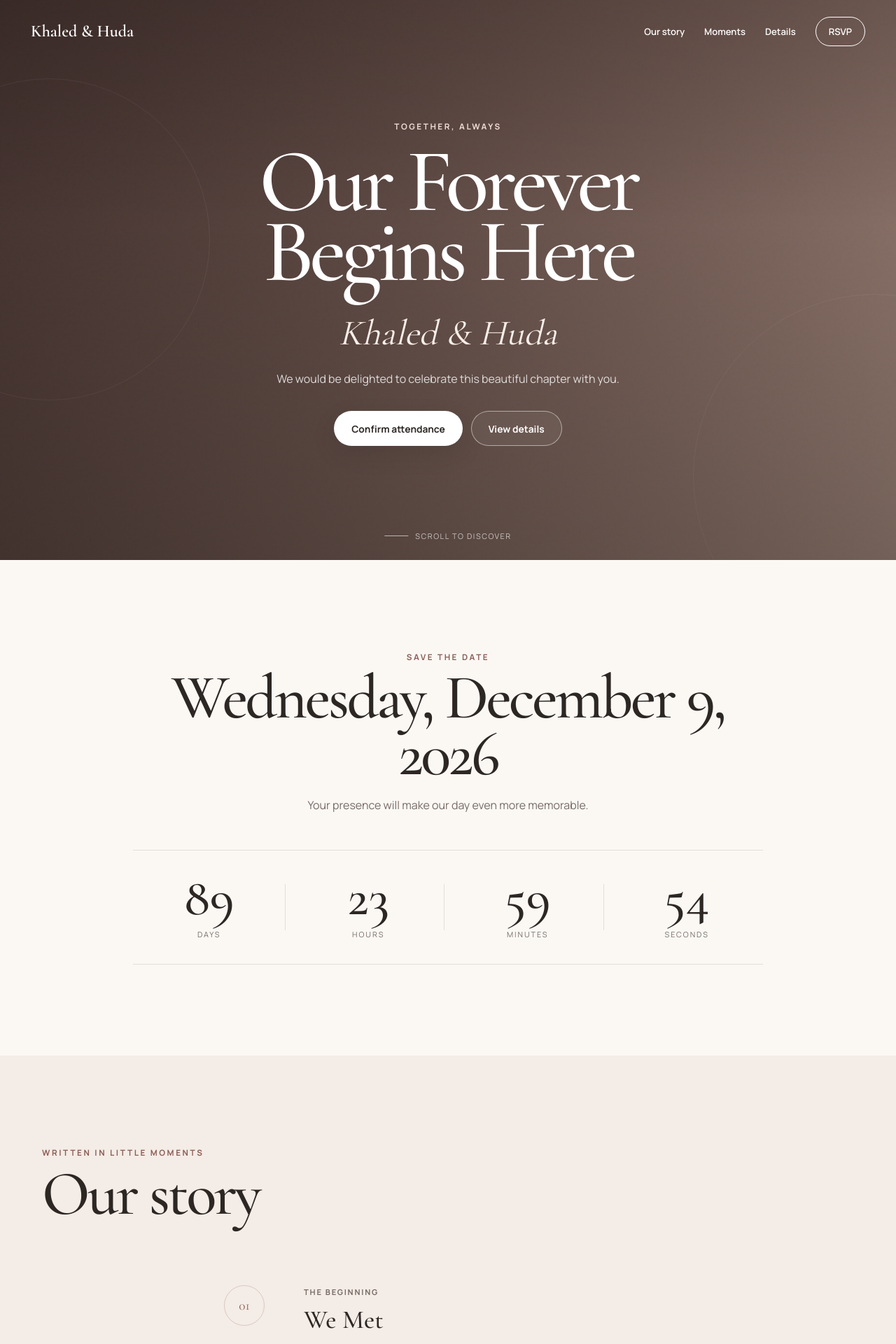
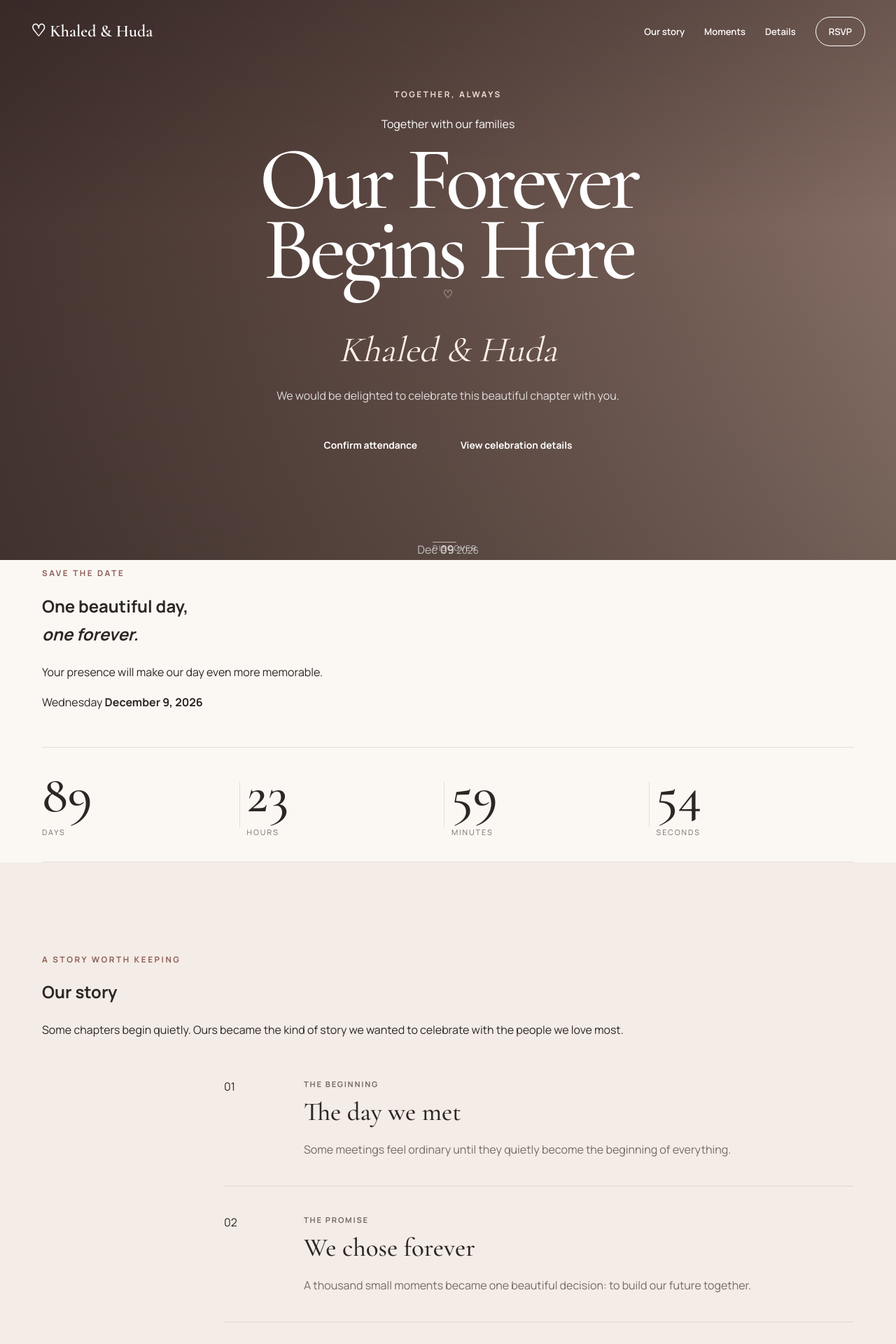
Before and after one commit to AbdelrahmanOuf/khaled-huda-django, a Django app: page / in a window 1280 px wide. Shown: the top 1920 px of the page at 70% size. Run offline with Django 5.2, Linux system fonts and the light colour scheme; data that the repository does not hold is empty.

Commit message:
feat: redesign celebration landing page

```diff
--- a/templates/celebration/home.html
+++ b/templates/celebration/home.html
@@ -2,13 +2,18 @@
 {% load static %}
 
 {% block content %}
+<div class="page-progress" data-page-progress aria-hidden="true"></div>
+
 <header class="site-header" data-header>
-    <a class="brand" href="#top" aria-label="Back to top">{{ event.couple_names }}</a>
+    <a class="brand" href="#top" aria-label="Back to top">
+        <span class="brand-mark" aria-hidden="true">♡</span>
+        <span>{{ event.couple_names }}</span>
+    </a>
     <button class="nav-toggle" type="button" aria-expanded="false" aria-controls="main-nav" data-nav-toggle>
         <span></span><span></span>
         <span class="sr-only">Toggle navigation</span>
     </button>
-    <nav class="nav" id="main-nav" data-nav>
+    <nav class="nav" id="main-nav" data-nav aria-label="Primary navigation">
         <a href="#story">Our story</a>
         <a href="#gallery">Moments</a>
         <a href="#details">Details</a>
@@ -18,113 +23,178 @@
 
 <main id="top">
     <section class="hero" {% if event.hero_image %}style="--hero-image: url('{{ event.hero_image.url }}')"{% endif %}>
-        <div class="hero-noise" aria-hidden="true"></div>
-        <div class="hero-orb hero-orb-one" aria-hidden="true"></div>
-        <div class="hero-orb hero-orb-two" aria-hidden="true"></div>
+        <div class="hero-overlay" aria-hidden="true"></div>
+        <div class="hero-grain" aria-hidden="true"></div>
+        <div class="hero-frame" aria-hidden="true"></div>
+        <div class="hero-flourish hero-flourish-left" aria-hidden="true"></div>
+        <div class="hero-flourish hero-flourish-right" aria-hidden="true"></div>
+
         <div class="hero-content reveal">
             <p class="eyebrow">{{ event.eyebrow }}</p>
+            <p class="hero-kicker">Together with our families</p>
             <h1>{{ event.hero_title }}</h1>
+            <div class="hero-monogram" aria-hidden="true"><span>♡</span></div>
             <p class="hero-names">{{ event.couple_names }}</p>
             <p class="hero-copy">{{ event.hero_subtitle }}</p>
             <div class="hero-actions">
-                <a class="button button-primary" href="#rsvp">Confirm attendance</a>
-                <a class="button button-ghost" href="#details">View details</a>
+                <a class="button button-light" href="#rsvp">Confirm attendance</a>
+                <a class="button button-glass" href="#details">View celebration details</a>
             </div>
         </div>
-        <div class="scroll-cue" aria-hidden="true"><span></span>Scroll to discover</div>
+
+        <div class="hero-date-card reveal" aria-label="Celebration date">
+            <span>{{ event.event_datetime|date:"M" }}</span>
+            <strong>{{ event.event_datetime|date:"d" }}</strong>
+            <small>{{ event.event_datetime|date:"Y" }}</small>
+        </div>
+        <a class="scroll-cue" href="#save-the-date" aria-label="Scroll to save the date">
+            <span>Discover</span><i aria-hidden="true"></i>
+        </a>
     </section>
 
-    <section class="intro section-shell reveal">
+    <section class="save-date" id="save-the-date">
+        <div class="section-shell save-date-grid">
+            <div class="save-date-intro reveal">
                 <p class="section-kicker">Save the date</p>
-        <h2>{{ event.event_datetime|date:"l, F j, Y" }}</h2>
+                <h2>One beautiful day,<br><em>one forever.</em></h2>
+            </div>
+            <div class="save-date-copy reveal">
                 <p>{{ event.invitation_note }}</p>
-        <div class="countdown" data-countdown="{{ event.event_datetime|date:'c' }}" aria-label="Countdown to the celebration">
+                <div class="event-signature">
+                    <span>{{ event.event_datetime|date:"l" }}</span>
+                    <strong>{{ event.event_datetime|date:"F j, Y" }}</strong>
+                </div>
+            </div>
+        </div>
+        <div class="section-shell">
+            <div class="countdown reveal" data-countdown="{{ event.event_datetime|date:'c' }}" aria-label="Countdown to the celebration">
                 <div><strong data-days>00</strong><span>Days</span></div>
                 <div><strong data-hours>00</strong><span>Hours</span></div>
                 <div><strong data-minutes>00</strong><span>Minutes</span></div>
                 <div><strong data-seconds>00</strong><span>Seconds</span></div>
             </div>
+        </div>
     </section>
 
     <section class="story" id="story">
         <div class="section-shell">
-            <div class="section-heading reveal">
-                <p class="section-kicker">Written in little moments</p>
+            <div class="story-heading reveal">
+                <div>
+                    <p class="section-kicker">A story worth keeping</p>
                     <h2>Our story</h2>
+                </div>
+                <p>Some chapters begin quietly. Ours became the kind of story we wanted to celebrate with the people we love most.</p>
             </div>
             <div class="timeline">
                 {% for moment in event.story_moments.all %}
                     <article class="timeline-item reveal">
-                        <div class="timeline-marker" aria-hidden="true">{{ forloop.counter|stringformat:"02d" }}</div>
-                        <div>
+                        <div class="timeline-number" aria-hidden="true">{{ forloop.counter|stringformat:"02d" }}</div>
+                        <div class="timeline-body">
                             <p class="timeline-date">{{ moment.date_label }}</p>
                             <h3>{{ moment.title }}</h3>
                             <p>{{ moment.description }}</p>
                         </div>
                     </article>
                 {% empty %}
-                    <article class="timeline-item reveal"><div class="timeline-marker">01</div><div><p class="timeline-date">The beginning</p><h3>We Met</h3><p>Some meetings feel ordinary until they become the start of everything.</p></div></article>
-                    <article class="timeline-item reveal"><div class="timeline-marker">02</div><div><p class="timeline-date">The promise</p><h3>We Chose Forever</h3><p>A thousand little moments became one beautiful decision: to build the future together.</p></div></article>
-                    <article class="timeline-item reveal"><div class="timeline-marker">03</div><div><p class="timeline-date">The celebration</p><h3>And Now, We Celebrate</h3><p>We would love for you to be part of the day we will remember forever.</p></div></article>
+                    <article class="timeline-item reveal">
+                        <div class="timeline-number" aria-hidden="true">01</div>
+                        <div class="timeline-body"><p class="timeline-date">The beginning</p><h3>The day we met</h3><p>Some meetings feel ordinary until they quietly become the beginning of everything.</p></div>
+                    </article>
+                    <article class="timeline-item reveal">
+                        <div class="timeline-number" aria-hidden="true">02</div>
+                        <div class="timeline-body"><p class="timeline-date">The promise</p><h3>We chose forever</h3><p>A thousand small moments became one beautiful decision: to build our future together.</p></div>
+                    </article>
+                    <article class="timeline-item reveal">
+                        <div class="timeline-number" aria-hidden="true">03</div>
+                        <div class="timeline-body"><p class="timeline-date">The celebration</p><h3>Now we celebrate</h3><p>And the day feels even more meaningful because we get to share it with you.</p></div>
+                    </article>
                 {% endfor %}
             </div>
         </div>
     </section>
 
+    <section class="quote-band" aria-label="Celebration quote">
+        <div class="quote-line" aria-hidden="true"></div>
+        <p class="reveal">“And suddenly, every love song made sense.”</p>
+        <div class="quote-line" aria-hidden="true"></div>
+    </section>
+
     <section class="gallery-section" id="gallery">
         <div class="section-shell">
-            <div class="section-heading reveal">
-                <p class="section-kicker">A few favorite frames</p>
-                <h2>Moments we keep</h2>
+            <div class="gallery-heading reveal">
+                <div>
+                    <p class="section-kicker">Captured with love</p>
+                    <h2>Our favorite<br><em>moments.</em></h2>
+                </div>
+                <p>A little collection of laughter, quiet glances and memories we never want to forget.</p>
             </div>
             <div class="gallery-grid">
                 {% for item in event.gallery_items.all %}
-                    <figure class="gallery-card gallery-card-{{ forloop.counter|divisibleby:3|yesno:'tall,standard' }} reveal">
+                    <figure class="gallery-card gallery-card-{{ forloop.counter }} reveal">
                         <img src="{{ item.image.url }}" alt="{{ item.alt_text }}" loading="lazy" decoding="async">
-                        {% if item.caption %}<figcaption>{{ item.caption }}</figcaption>{% endif %}
+                        <div class="gallery-shade" aria-hidden="true"></div>
+                        {% if item.caption %}<figcaption><span>{{ item.caption }}</span></figcaption>{% endif %}
                     </figure>
                 {% empty %}
-                    <figure class="gallery-card gallery-card-tall reveal"><img src="{% static 'site/images/moment-1.svg' %}" alt="Elegant placeholder for a couple photo" loading="lazy"></figure>
-                    <figure class="gallery-card reveal"><img src="{% static 'site/images/moment-2.svg' %}" alt="Elegant placeholder for a celebration photo" loading="lazy"></figure>
-                    <figure class="gallery-card reveal"><img src="{% static 'site/images/moment-3.svg' %}" alt="Elegant placeholder for an engagement photo" loading="lazy"></figure>
-                    <figure class="gallery-card gallery-card-wide reveal"><img src="{% static 'site/images/moment-4.svg' %}" alt="Elegant placeholder for a memorable moment" loading="lazy"></figure>
+                    <figure class="gallery-card gallery-card-1 reveal"><img src="{% static 'site/images/moment-1.svg' %}" alt="Elegant placeholder for a couple photo" loading="lazy"><div class="gallery-shade"></div></figure>
+                    <figure class="gallery-card gallery-card-2 reveal"><img src="{% static 'site/images/moment-2.svg' %}" alt="Elegant placeholder for a celebration photo" loading="lazy"><div class="gallery-shade"></div></figure>
+                    <figure class="gallery-card gallery-card-3 reveal"><img src="{% static 'site/images/moment-3.svg' %}" alt="Elegant placeholder for an engagement photo" loading="lazy"><div class="gallery-shade"></div></figure>
+                    <figure class="gallery-card gallery-card-4 reveal"><img src="{% static 'site/images/moment-4.svg' %}" alt="Elegant placeholder for a memorable moment" loading="lazy"><div class="gallery-shade"></div></figure>
                 {% endfor %}
             </div>
         </div>
     </section>
 
     <section class="details" id="details">
-        <div class="section-shell details-grid">
-            <div class="details-copy reveal">
-                <p class="section-kicker">Where & when</p>
-                <h2>Celebrate with us</h2>
-                <p>Everything you need for a smooth arrival and a beautiful evening.</p>
+        <div class="details-decoration" aria-hidden="true">♡</div>
+        <div class="section-shell">
+            <div class="details-heading reveal">
+                <p class="section-kicker">The celebration</p>
+                <h2>Where forever<br><em>begins.</em></h2>
+                <p>Everything you need for an effortless arrival and a beautiful evening with us.</p>
             </div>
-            <div class="detail-card reveal">
-                <span class="detail-index">01</span>
-                <p class="detail-label">Date</p>
+            <div class="details-cards">
+                <article class="detail-card reveal">
+                    <span class="detail-icon" aria-hidden="true">01</span>
+                    <p class="detail-label">Date & time</p>
                     <h3>{{ event.event_datetime|date:"F j, Y" }}</h3>
-                <p>{{ event.event_datetime|date:"g:i A" }}</p>
-            </div>
-            <div class="detail-card reveal">
-                <span class="detail-index">02</span>
+                    <p>{{ event.event_datetime|date:"l" }} · {{ event.event_datetime|date:"g:i A" }}</p>
+                </article>
+                <article class="detail-card reveal">
+                    <span class="detail-icon" aria-hidden="true">02</span>
                     <p class="detail-label">Venue</p>
                     <h3>{{ event.venue_name }}</h3>
                     <p>{{ event.venue_address }}</p>
-                {% if event.maps_url %}<a class="text-link" href="{{ event.maps_url }}" target="_blank" rel="noopener noreferrer">Open in Google Maps →</a>{% endif %}
+                    {% if event.maps_url %}<a class="text-link" href="{{ event.maps_url }}" target="_blank" rel="noopener noreferrer">Open in Google Maps <span>↗</span></a>{% endif %}
+                </article>
+                <article class="detail-card detail-card-note reveal">
+                    <span class="detail-icon" aria-hidden="true">03</span>
+                    <p class="detail-label">A little note</p>
+                    <h3>Come ready to celebrate</h3>
+                    <p>Your presence is the only gift we need. Bring your smile and stay for the memories.</p>
+                </article>
             </div>
         </div>
     </section>
 
     <section class="rsvp-section" id="rsvp">
-        <div class="rsvp-glow" aria-hidden="true"></div>
+        <div class="rsvp-art rsvp-art-one" aria-hidden="true"></div>
+        <div class="rsvp-art rsvp-art-two" aria-hidden="true"></div>
         <div class="section-shell rsvp-grid">
             <div class="rsvp-copy reveal">
-                <p class="section-kicker">Be part of the memory</p>
-                <h2>Will you join us?</h2>
-                <p>Kindly send your response so we can prepare a wonderful evening for everyone.</p>
+                <p class="section-kicker">Kindly reply</p>
+                <h2>Will you<br><em>join us?</em></h2>
+                <p>We would be delighted to celebrate this chapter with you. Please send your response so we can prepare everything beautifully.</p>
+                <div class="rsvp-meta">
+                    <span>{{ event.event_datetime|date:"F j, Y" }}</span>
+                    <span>{{ event.venue_name }}</span>
+                </div>
             </div>
             <div class="rsvp-panel reveal">
+                <div class="form-heading">
+                    <span>RSVP</span>
+                    <p>Please complete the form below.</p>
+                </div>
                 {% if messages %}
                     {% for message in messages %}<div class="alert alert-{{ message.tags }}" role="status">{{ message }}</div>{% endfor %}
                 {% endif %}
@@ -134,7 +204,7 @@
                     <div class="hp-wrap" aria-hidden="true">{{ form.website }}</div>
                     {% if form.non_field_errors %}<div class="form-error">{{ form.non_field_errors|striptags }}</div>{% endif %}
                     <div class="form-row">
-                        <label for="{{ form.name.id_for_label }}">Name</label>
+                        <label for="{{ form.name.id_for_label }}">Your name</label>
                         {{ form.name }}
                         {% for error in form.name.errors %}<small class="field-error">{{ error }}</small>{% endfor %}
                     </div>
@@ -151,16 +221,16 @@
                         </div>
                     </div>
                     <div class="form-row">
-                        <label for="{{ form.attendance.id_for_label }}">Attendance</label>
+                        <label for="{{ form.attendance.id_for_label }}">Will you attend?</label>
                         {{ form.attendance }}
                         {% for error in form.attendance.errors %}<small class="field-error">{{ error }}</small>{% endfor %}
                     </div>
                     <div class="form-row">
-                        <label for="{{ form.message.id_for_label }}">Message <span>Optional</span></label>
+                        <label for="{{ form.message.id_for_label }}">A message for us <span>Optional</span></label>
                         {{ form.message }}
                         {% for error in form.message.errors %}<small class="field-error">{{ error }}</small>{% endfor %}
                     </div>
-                    <button class="button button-primary button-full" type="submit">Send RSVP</button>
+                    <button class="button button-dark button-full" type="submit">Send RSVP <span aria-hidden="true">→</span></button>
                 </form>
                 {% else %}
                     <p class="rsvp-closed">RSVP is currently closed. Thank you for celebrating with us.</p>
@@ -171,9 +241,14 @@
 </main>
 
 <footer class="site-footer">
-    <div class="footer-monogram" aria-hidden="true">♡</div>
+    <div class="footer-top">
+        <span>With love</span>
+        <div class="footer-heart" aria-hidden="true">♡</div>
+        <span>Forever</span>
+    </div>
     <p class="footer-names">{{ event.couple_names }}</p>
-    <p>Made for a day worth remembering.</p>
-    {% if event.instagram_url %}<a href="{{ event.instagram_url }}" target="_blank" rel="noopener noreferrer">Instagram</a>{% endif %}
+    <p class="footer-note">Thank you for being part of our story.</p>
+    {% if event.instagram_url %}<a class="footer-social" href="{{ event.instagram_url }}" target="_blank" rel="noopener noreferrer">Instagram ↗</a>{% endif %}
+    <p class="footer-year">{{ event.event_datetime|date:"Y" }}</p>
 </footer>
 {% endblock %}
```
Lines whose indentation alone changed are shown as unchanged.
